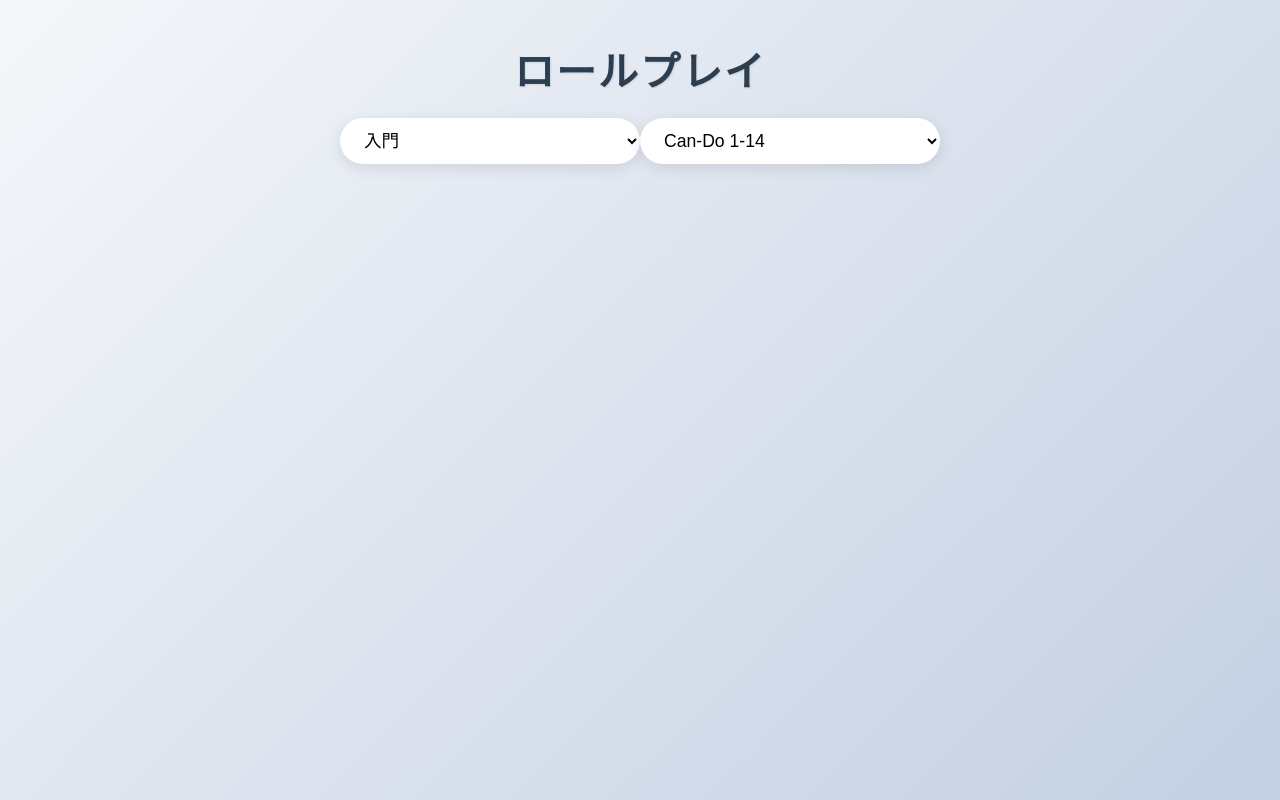
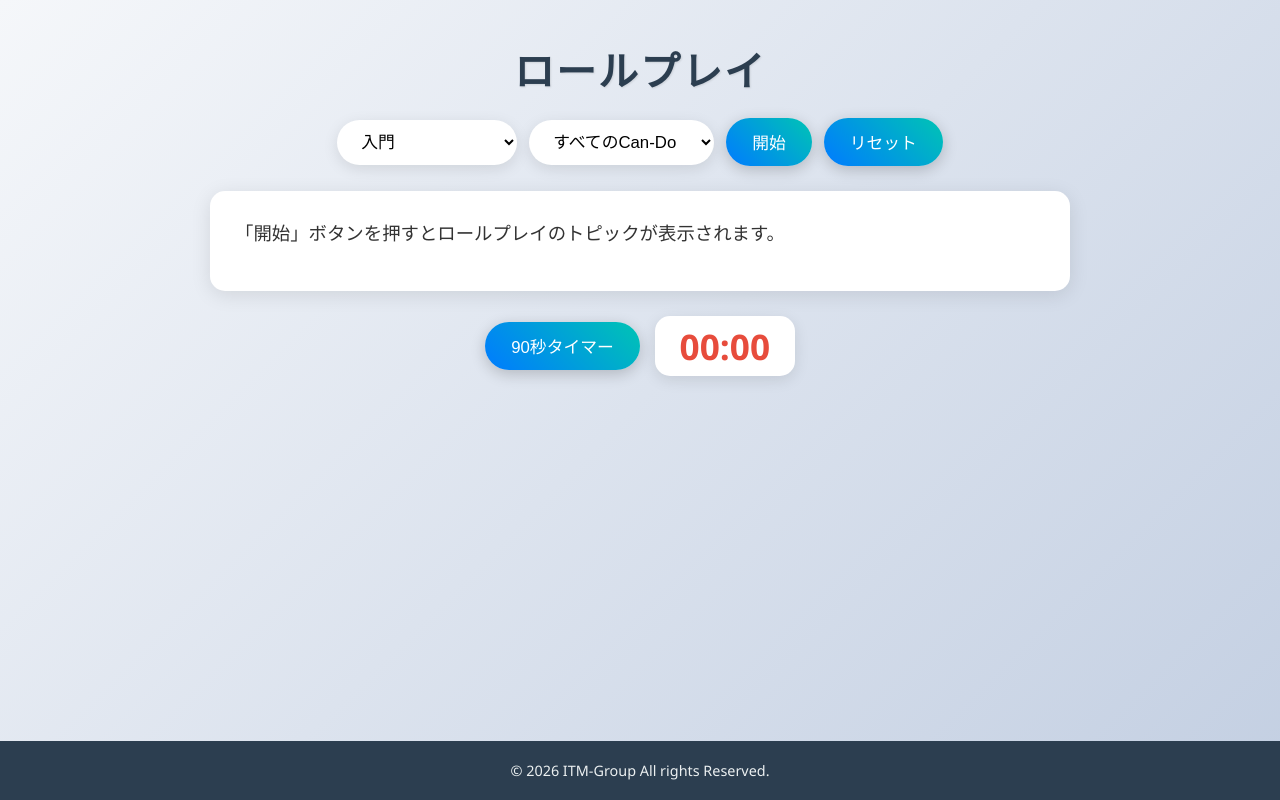
Before and after one commit to ITM-kaiwa/IRODORI, a plain HTML site: page index.html in a window 1280 px wide. Drawn offline with Linux system fonts and the light colour scheme.

Commit message:
Refactor index.html for improved structure and style

```diff
--- a/index.html
+++ b/index.html
@@ -3,14 +3,13 @@
 <head>
 <meta charset="UTF-8">
 <meta name="viewport" content="width=device-width, initial-scale=1.0">
-    <title>会話試験：ロールプレイカード生成　Ver0.1a</title>
+<title>会話試験：ロールプレイカード生成 Ver0.1a</title>
 <style>
 * {
   margin: 0;
   padding: 0;
   box-sizing: border-box;
 }
-
 body {
   font-family: 'Segoe UI', Tahoma, Geneva, Verdana, sans-serif;
   background: linear-gradient(135deg, #f5f7fa 0%, #c3cfe2 100%);
@@ -19,14 +18,12 @@
   flex-direction: column;
   align-items: center;
 }
-
 .container {
   max-width: 900px;
   width: 100%;
   padding: 20px;
   margin-top: 20px;
 }
-
 h1 {
   text-align: center;
   color: #2c3e50;
@@ -36,33 +33,32 @@
   letter-spacing: 2px;
   text-shadow: 1px 1px 2px rgba(0, 0, 0, 0.1);
 }
-
 .select-container {
   display: flex;
   justify-content: center;
+  align-items: center;
+  flex-wrap: wrap;
+  gap: 12px;
   margin-bottom: 20px;
 }
-
 select {
   padding: 12px 20px;
-            font-size: 1.1em;
+  font-size: 1.05em;
   border: none;
   border-radius: 25px;
   background-color: #ffffff;
   box-shadow: 0 4px 15px rgba(0, 0, 0, 0.1);
-            width: 300px;
+  min-width: 180px;
   cursor: pointer;
   transition: all 0.3s ease;
 }
-
 select:focus {
   outline: none;
   box-shadow: 0 4px 20px rgba(0, 123, 255, 0.3);
 }
-
 button {
-            padding: 12px 30px;
-            font-size: 1.1em;
+  padding: 12px 26px;
+  font-size: 1.05em;
   border: none;
   border-radius: 25px;
   background: linear-gradient(45deg, #007BFF, #00c4b4);
@@ -70,55 +66,48 @@
   cursor: pointer;
   box-shadow: 0 4px 15px rgba(0, 0, 0, 0.2);
   transition: all 0.3s ease;
-            margin-left: 10px;
 }
-
 button:hover {
   background: linear-gradient(45deg, #0056b3, #009688);
   transform: translateY(-2px);
   box-shadow: 0 6px 20px rgba(0, 0, 0, 0.3);
 }
-
 #topicDisplay {
-            margin-top: 30px;
-            padding: 20px;
+  margin-top: 25px;
+  padding: 25px;
   background-color: #ffffff;
   border-radius: 15px;
   box-shadow: 0 4px 20px rgba(0, 0, 0, 0.1);
-            line-height: 1.6;
-            font-size: 1.1em;
+  line-height: 1.8;
+  font-size: 1.15em;
   color: #333;
+  min-height: 100px;
   transition: all 0.3s ease;
 }
-
 #topicDisplay strong {
   color: #2c3e50;
   font-weight: 600;
 }
-
-        /* タイマーエリアのスタイル（横並び） */
+/* タイマーエリアのスタイル */
 .timer-container {
   display: flex;
   justify-content: center;
   align-items: center;
-            gap: 10px;
+  gap: 15px;
   margin-top: 25px;
   margin-bottom: 20px;
 }
-
 #timerDisplay {
   font-size: 2.2em;
   font-weight: bold;
   color: #e74c3c;
-            min-width: 120px;
+  min-width: 140px;
   text-align: center;
   background-color: #ffffff;
-            padding: 5px 15px;
+  padding: 6px 20px;
   border-radius: 15px;
   box-shadow: 0 4px 15px rgba(0, 0, 0, 0.1);
-            margin-left: 10px;
 }
-
 footer {
   margin-top: auto;
   padding: 20px;
@@ -128,43 +117,33 @@
   color: #ecf0f1;
   font-size: 0.9em;
 }
-
 footer a {
   color: #00c4b4;
   text-decoration: none;
 }
-
 footer a:hover {
   text-decoration: underline;
 }
-
 @media (max-width: 600px) {
   .container {
     padding: 15px;
   }
-
   h1 {
     font-size: 1.8em;
   }
-
   select, button {
     width: 100%;
-                margin: 10px 0;
+    margin: 6px 0;
   }
-
   .select-container {
     flex-direction: column;
-                align-items: center;
   }
-
   .timer-container {
     flex-direction: column;
-                gap: 5px;
+    gap: 10px;
   }
-
   #timerDisplay {
-                margin-left: 0;
-                margin-top: 10px;
+    margin-top: 5px;
   }
 }
 </style>
@@ -172,6 +151,7 @@
 <body>
 <div class="container">
   <h1>ロールプレイ</h1>
+
   <div class="select-container">
     <select id="testSelect">
       <option value="nhapmon">入門</option>
@@ -179,46 +159,96 @@
       <option value="socap2">初級２</option>
       <option value="custom">カスタム</option>
     </select>
+
+    <!-- 修正: 終了タグ </select> を追加 -->
     <select id="candoselect">
+      <option value="all">すべてのCan-Do</option>
       <option value="cando1-14">Can-Do 1-14</option>
+    </select>
+
     <button onclick="displayRandomTopic()">開始</button>
     <button onclick="resetTopic()">リセット</button>
   </div>
 
   <!-- 文章表示欄 -->
-        <div id="topicDisplay"></div>
+  <div id="topicDisplay">「開始」ボタンを押すとロールプレイのトピックが表示されます。</div>
 
-        <!-- タイマー機能エリア（文章表示欄の下に配置、横並び構成） -->
+  <!-- タイマー機能エリア -->
   <div class="timer-container">
-            <button onclick="startTimer(90)">90秒</button>
+    <button onclick="startTimer(90)">90秒タイマー</button>
     <div id="timerDisplay">00:00</div>
   </div>
 </div>
 
-    <!-- アラート音用の音声ファイル（インターネット上のフリー音源） -->
-    <audio id="alertSound" src="/2869-preview.mp3"></audio>
+<!-- 修正: Markdown形式のURLを正規のURLに修正 -->
+<audio id="alertSound" src="https://itm-kaiwa.github.io/2869-preview.mp3" preload="auto"></audio>
 
 <footer>
   © 2026 ITM-Group All rights Reserved.
 </footer>
 
 <script>
+// サンプルトピックデータ（必要に応じて編集・追加してください）
+const topics = {
+  nhapmon: [
+    {
+      vn: "Bạn gặp giáo viên lần đầu tiên. Hãy chào hỏi và tự giới thiệu bản thân.",
+      jp: "先生に初めて会いました。挨拶をして自己紹介をしてください。"
+    },
+    {
+      vn: "Hỏi giá của món đồ trong cửa hàng tiện lợi.",
+      jp: "コンビニで商品の値段を尋ねてください。"
+    }
+  ],
+  socap1: [
+    {
+      vn: "Rủ đồng nghiệp cùng đi ăn trưa vào ngày mai.",
+      jp: "同僚を明日のランチに誘ってください。"
+    },
+    {
+      vn: "Hỏi đường đến nhà ga gần nhất từ vị trí hiện tại.",
+      jp: "現在地から一番近い駅への行き方を尋ねてください。"
+    }
+  ],
+  socap2: [
+    {
+      vn: "Xin phép cấp trên nghỉ một buổi vì bị cảm.",
+      jp: "風邪をひいたため、上司に休みを取りたい旨を伝えて許可をもらってください。"
+    },
+    {
+      vn: "Giải thích lý do đi làm muộn do tàu bị trễ.",
+      jp: "電車の遅延で遅刻した理由を説明してください。"
+    }
+  ],
+  custom: [
+    {
+      vn: "Thảo luận về kế hoạch tổ chức sự kiện tuần tới.",
+      jp: "来週のイベント開催計画について話し合ってください。"
+    }
+  ]
+};
+
 let timerInterval;
 
 function displayRandomTopic() {
   const testSelect = document.getElementById("testSelect").value;
   const topicList = topics[testSelect];
+
   if (!topicList || topicList.length === 0) {
-                document.getElementById("topicDisplay").innerHTML = "このテストのトピックはまだありません。";
+    document.getElementById("topicDisplay").innerHTML = "このテストのトピックはまだ登録されていません。";
     return;
   }
+
   const randomIndex = Math.floor(Math.random() * topicList.length);
   const topic = topicList[randomIndex];
-            document.getElementById("topicDisplay").innerHTML = `<strong>Tiếng việt:</strong> ${topic.vn}<br><strong>Tiếng nhật:</strong> ${topic.jp}`;
+  document.getElementById("topicDisplay").innerHTML = `
+    <strong>Tiếng Việt:</strong> ${topic.vn}<br><br>
+    <strong>Tiếng Nhật:</strong> ${topic.jp}
+  `;
 }
 
 function resetTopic() {
-            document.getElementById("topicDisplay").innerHTML = "";
+  document.getElementById("topicDisplay").innerHTML = "「開始」ボタンを押すとロールプレイのトピックが表示されます。";
   clearInterval(timerInterval);
   document.getElementById('timerDisplay').textContent = "00:00";
 }
@@ -229,33 +259,32 @@ function startTimer(seconds) {
   const display = document.getElementById('timerDisplay');
   const sound = document.getElementById('alertSound');
 
-    // タイマーが終了すべき「未来の時刻」を先に計算して保持しておく
   const startTime = Date.now();
   const endTime = startTime + (seconds * 1000);
 
-    // 初回表示をすぐに行う
   updateTimer();
-
-    timerInterval = setInterval(updateTimer, 200); // 処理の遅れを考慮し、少し細かめにチェック
+  timerInterval = setInterval(updateTimer, 200);
 
   function updateTimer() {
     const now = Date.now();
     let timeLeft = Math.max(0, Math.ceil((endTime - now) / 1000));
-
     let minutes = Math.floor(timeLeft / 60);
     let remainingSeconds = timeLeft % 60;
+
     display.textContent = `${String(minutes).padStart(2, '0')}:${String(remainingSeconds).padStart(2, '0')}`;
 
     if (timeLeft <= 0) {
       clearInterval(timerInterval);
-            if (sound) { sound.play().catch(e => console.warn(e)); } // 音を鳴らす
+      if (sound) {
+        sound.currentTime = 0;
+        sound.play().catch(e => console.warn("音声再生エラー:", e));
+      }
       setTimeout(() => {
         alert("時間です！");
       }, 100);
     }
   }
 }
-
 </script>
 </body>
 </html>
```
Lines whose indentation alone changed are shown as unchanged.
